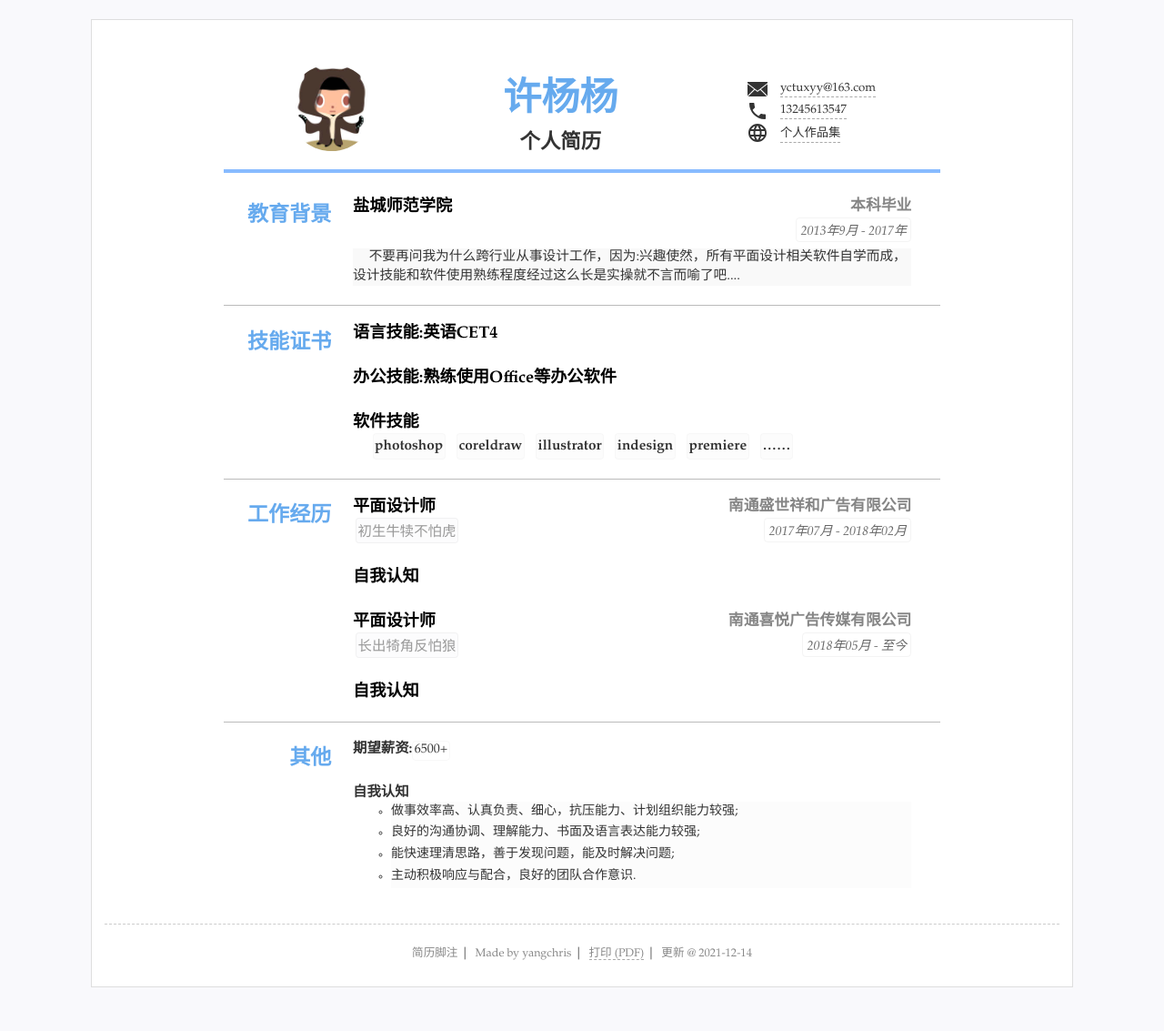
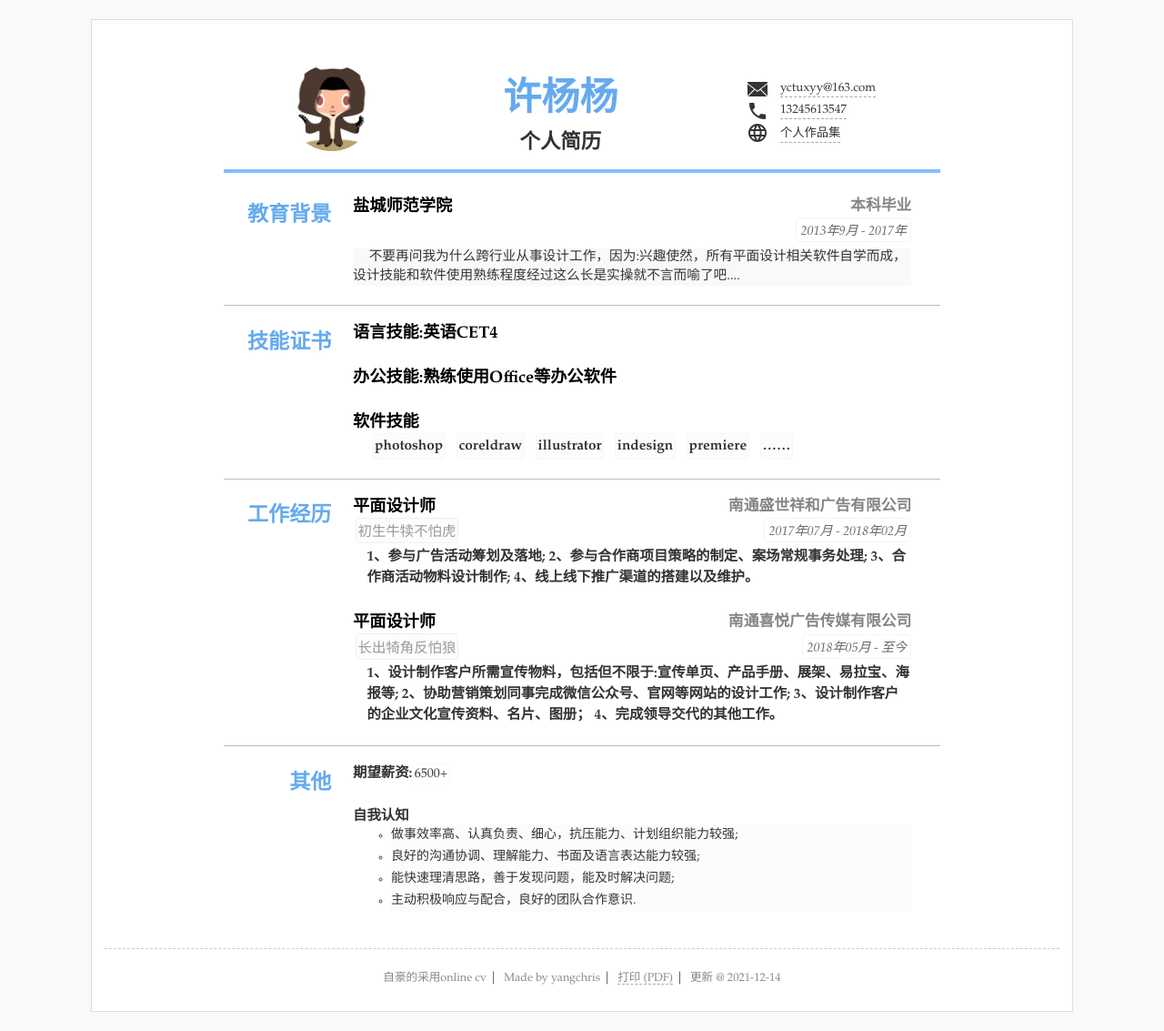
Before and after one commit to yangchris4/resume, a Jekyll site: the page built from index.html, in a window 1280 px wide. Shown: the whole page at 91% size. Built offline with Jekyll 4.4.1, drawn with Linux system fonts in a browser that asks for light colours; before the commit the page ends 1106 px from its top, so only the background shows below that.

Commit message:
Update resume.yml

```diff
--- a/_data/resume.yml
+++ b/_data/resume.yml
@@ -56,24 +56,20 @@ main: #简历主要内容，
     duration: "2017年07月 - 2018年02月"
     tags:
     - 初生牛犊不怕虎
-  - title: 自我认知
-    list:
-    - 参与广告活动筹划及落地;
-    - 参与合作商项目策略的制定、案场常规事务处理;
-    - 合作商活动物料设计制作;
-    - 线上线下推广渠道的搭建以及维护。
+    summary: 1、参与广告活动筹划及落地;
+             2、参与合作商项目策略的制定、案场常规事务处理;
+             3、合作商活动物料设计制作;
+             4、线上线下推广渠道的搭建以及维护。
 
   - title: 平面设计师
     sub: 南通喜悦广告传媒有限公司
     duration: "2018年05月 - 至今"
     tags:
     - 长出犄角反怕狼
-  - title: 自我认知
-    list:
-    - 设计制作客户所需宣传物料，包括但不限于:宣传单页、产品手册、展架、易拉宝、海报等;
-    - 协助营销策划同事完成微信公众号、官网等网站的设计工作;
-    - 设计制作客户的企业文化宣传资料、名片、图册；
-    - 完成领导交代的其他工作。
+    summary: 1、设计制作客户所需宣传物料，包括但不限于:宣传单页、产品手册、展架、易拉宝、海报等;
+             2、协助营销策划同事完成微信公众号、官网等网站的设计工作;
+             3、设计制作客户的企业文化宣传资料、名片、图册；
+             4、完成领导交代的其他工作。
 
 
     # open: open
@@ -106,7 +102,7 @@ others: #其他列表显示
 footer: #脚注多组
   print: #打印版markdown或者html
   screen:
-  - text: "简历脚注"
+  - text: "自豪的采用online cv"
   #   href: '/'
   - text: "Made by yangchris"
     href: ""
```
